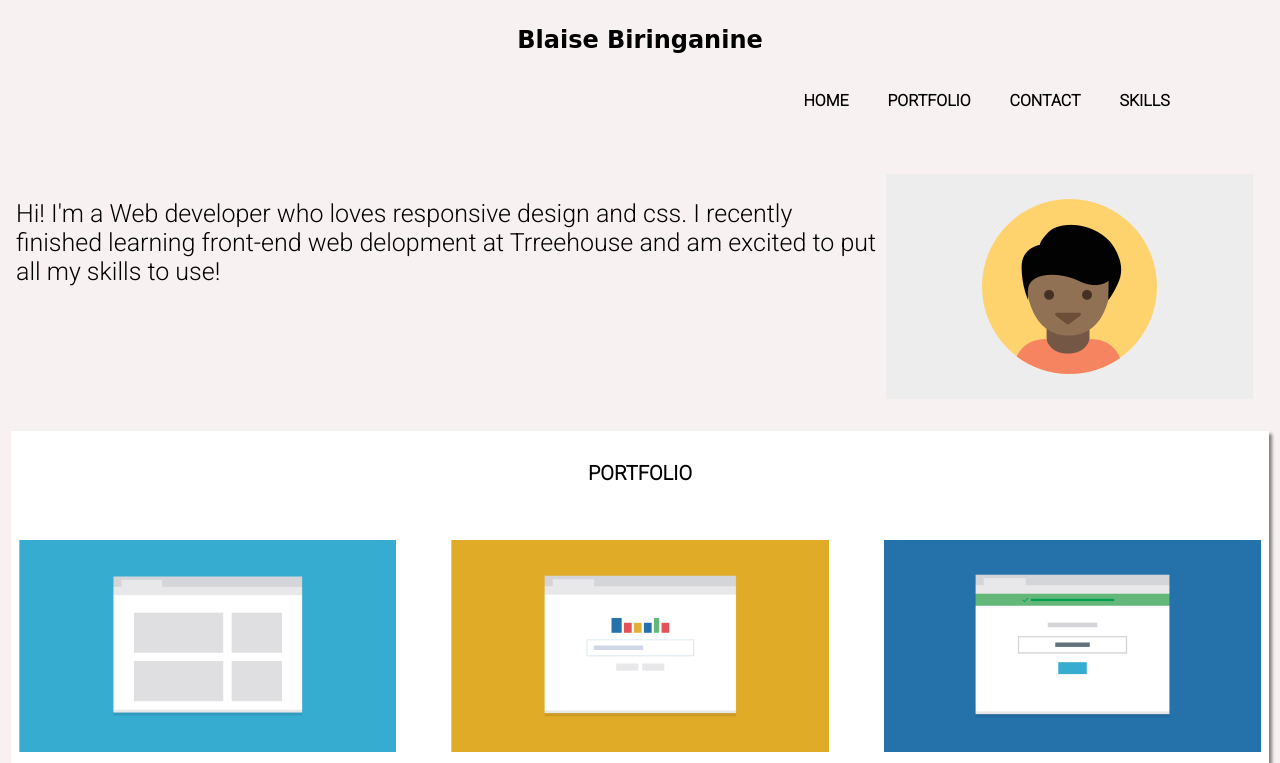
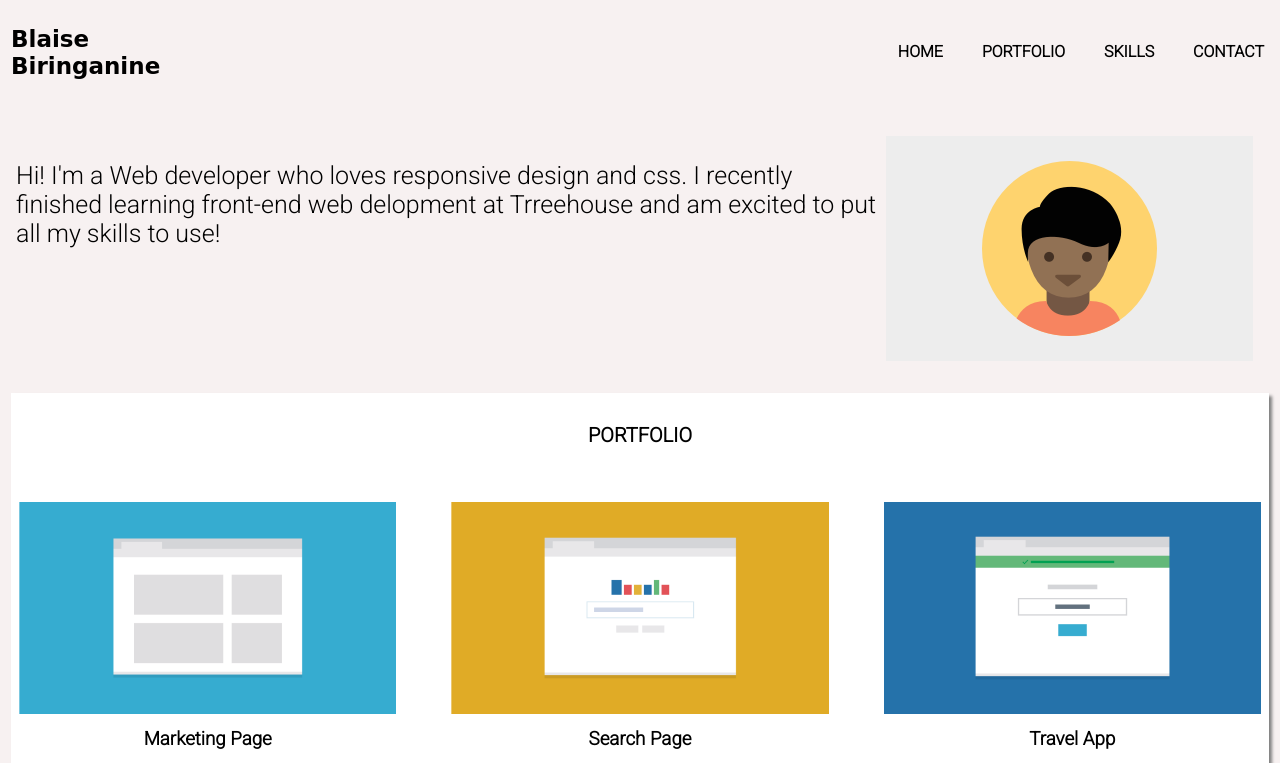
Before and after one commit to blaisebir/2_responsive_layout, a plain HTML site: page index.html in a window 1280 px wide. Shown: the top 763 px of the page. Drawn offline with Linux system fonts and the light colour scheme.

Commit message:
Adjusted the header main nav to match mockups

```diff
--- a/css/styles.css
+++ b/css/styles.css
@@ -277,22 +277,27 @@ footer .navigation-1 {
         /* margin: 35px */
     }
 
-header .main-nav nav {
+    header .main-nav {
         display: flex;
         flex-direction: row;
-    align-content: flex-end;
         flex-wrap: nowrap;
         align-items: center;
         justify-content: flex-end;
-
     }
 
-
+    nav {
+        text-align: end;
+    }
 
     .vrai {
         padding-left: 18rem;
         padding-right: 18rem;
 
+    }
+
+    header h1 {
+        display: inline;
+        font-size: 23px;
     }
 
     .skills-container .pong {
--- a/index.html
+++ b/index.html
@@ -25,8 +25,8 @@
                     <ul>
                         <li><a href="#home">HOME</a></li>
                         <li><a href="#portfolio">PORTFOLIO</a></li>
+                        <li><a href="#skills">SKILLS</a></li>
                         <li><a href="#my-contact">CONTACT</a></li>
-                        <li><a href="#skills">SKILLS</a></li>
                     </ul>
                 </nav>
             </div>
@@ -112,8 +112,8 @@
                 <h2>CONTACT</h2>
                 <p class="vrai">If you're interested in chatting or want more information about what I've been working on, I'd love to hear from you!</p>
             <div class="call">
-                <a href="#"><strong> Phone +1 (111) 555-1234</strong></a>
-                <a href="email@yoursite.com"><strong>Email: email@yoursite.com</strong></a>
+                <a href="tel:555-1234"><strong> Phone +1 (111) 555-1234</strong></a>
+                <a href="mailto:email@yoursite.com"><strong>Email: email@yoursite.com</strong></a>
             </div>
         </section>
     </main>
@@ -125,8 +125,8 @@
                 <ul>
                     <li><a href="#home">Home</a></li>
                     <li><a href="#portfolio">Portfolio</a></li>
+                    <li><a href="#skills">Skills</a></li>
                     <li><a href="#my-contact">Contact</a></li>
-                    <li><a href="#skills">Skills</a></li>
                 </ul>
             </nav>
         <a href="#" class="navigation-1" style="border-top: 0px;"><strong>Back To Top</strong></a>
```
Lines whose indentation alone changed are shown as unchanged.
